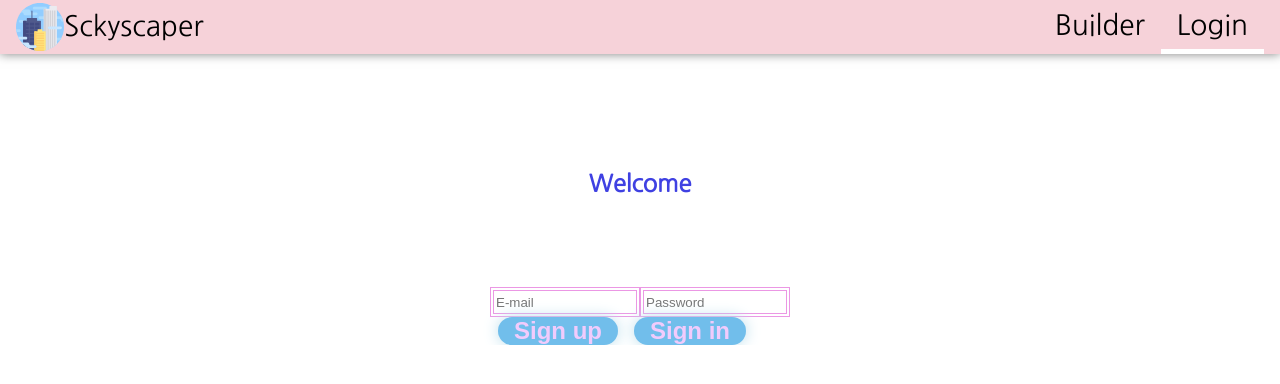
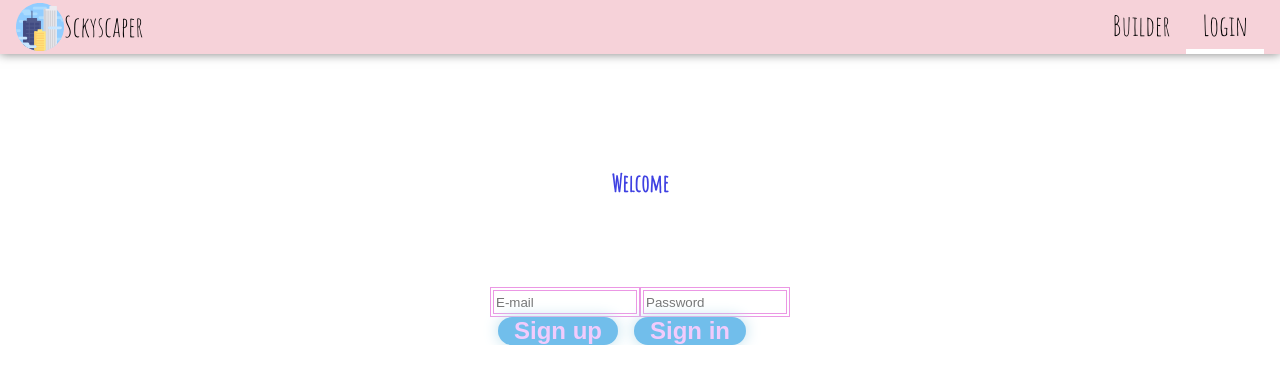
Before and after one commit to soltonbekov-aiymkyz/builder, a React (Create React App) app: page /auth in a window 1280 px wide. Shown: the top 384 px of the page. Built offline with nearby package versions, Linux system fonts and the light colour scheme.

Commit message:
added new follow

```diff
--- a/src/App.css
+++ b/src/App.css
@@ -1,13 +1,16 @@
- @import url('https://fonts.googleapis.com/css2?family=Nanum+Gothic&display=swap');
- /* @import url('https://fonts.googleapis.com/css2?family=Merienda&display=swap'); */
-*{
+ /* @import url('https://fonts.googleapis.com/css2?family=Nanum+Gothic&display=swap');
+  */
+
+
+ @import url('https://fonts.googleapis.com/css2?family=Amatic+SC&display=swap');
+ *{
     box-sizing: border-box;
 }
 body {
     margin: 0 ;
-/* font-family: 'Merienda', cursive;  */
-
-   font-family: 'Nanum Gothic', sans-serif;
+    font-family: 'Amatic SC', cursive;
+/*
+   font-family: 'Nanum Gothic', sans-serif;  */
 }
 
 .App h1 {
```
